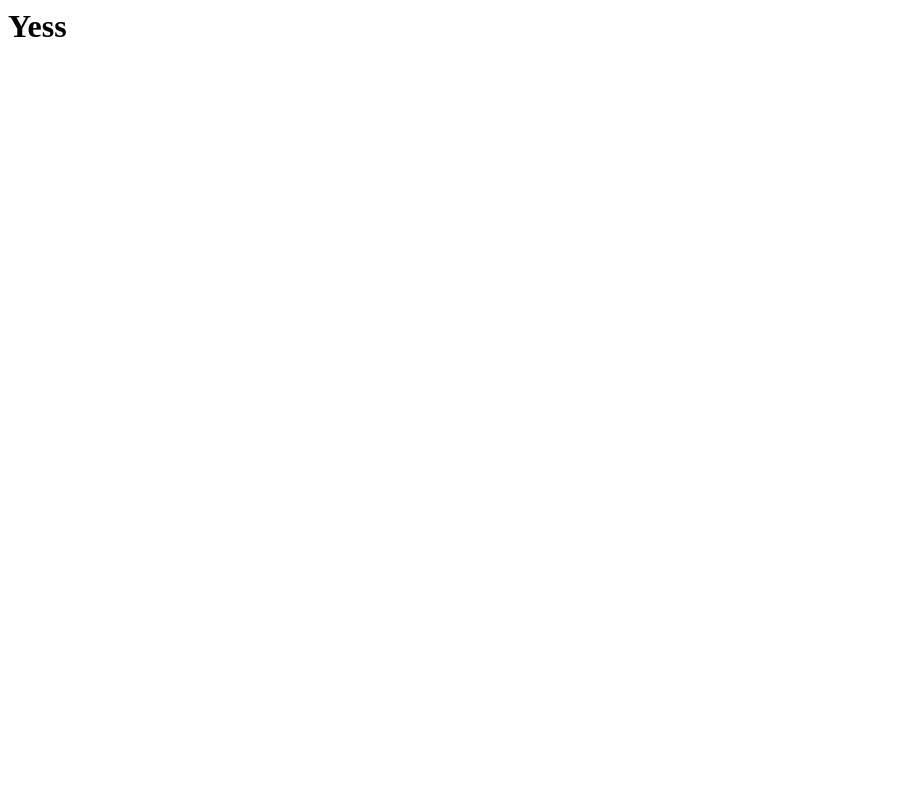
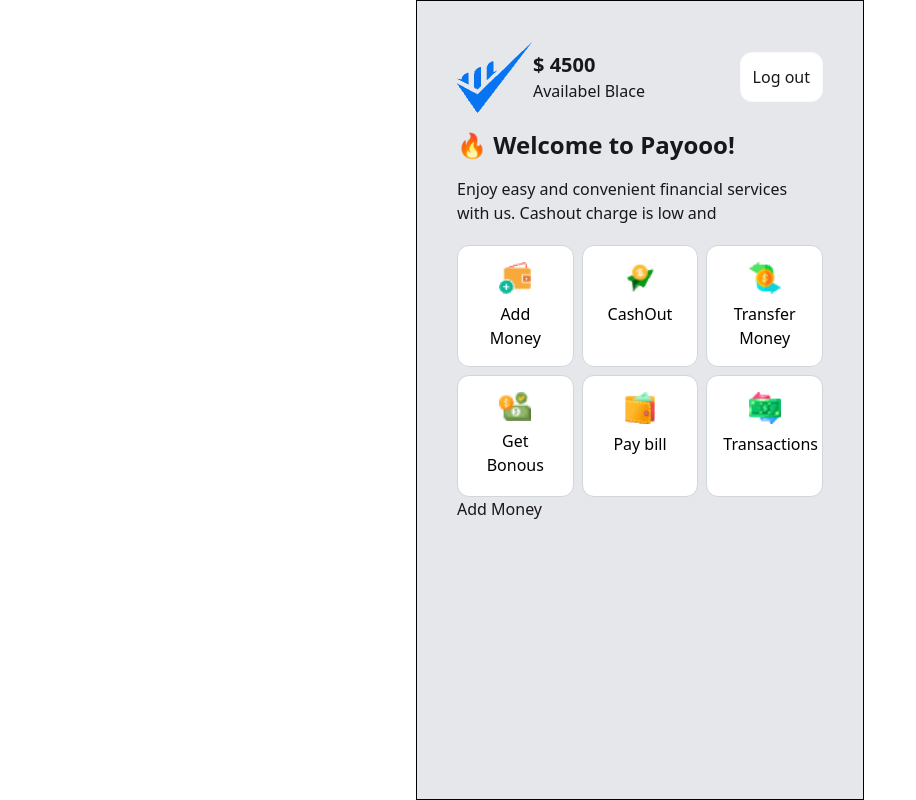
Before and after one commit to sazzadhossainshimanto/payoo-mfs, a plain HTML site: page main.html in a window 1280 px wide. Shown: the whole page, without its empty margins (0-916 px from the left). Drawn offline with nearby package versions, Linux system fonts and the light colour scheme.

Commit message:
added secont commit

```diff
--- a/main.html
+++ b/main.html
@@ -1,3 +1,62 @@
-<h1>Yess
+<!DOCTYPE html>
+<html lang="en">
+<head>
+        <meta charset="UTF-8">
+        <meta name="viewport" content="width=device-width, initial-scale=1.0">
+        <title>Document</title>
+        <link href="https://cdn.jsdelivr.net/npm/daisyui@5.0.0-beta.9/daisyui.css" rel="stylesheet" type="text/css" />
+        <script src="https://cdn.jsdelivr.net/npm/@tailwindcss/browser@4"></script>
+</head>
+<body >
+        <section class=" max-w-md min-h-screen mx-auto py-10 px-10 bg-gray-200 border border-black">
 
-</h1>
+                <header  >
+                        <nav class="flex justify-between items-center w-full ">
+                                <div class="flex justify-center items-center">
+                                        <img src="./assets/Group.png" alt="">
+                                        <div>
+                                                <h1 class="text-xl font-bold">$ <span>4500</span></h1>
+                                                <p class="text-base">Availabel Blace</p>
+                                        </div>
+                                </div>
+                                <div><button class="border border-gray-50 bg-white p-3 rounded-xl">Log out</button></div>
+                        </nav>
+                </header>
+                <main>
+                        <div>
+                                <h1 class="text-2xl font-bold mt-4 mb-4">🔥 Welcome to Payooo!</h1>
+                                <p class="text-base mb-5">Enjoy easy and convenient financial services with us. Cashout charge is low and</p>
+                        </div>
+                        <div class="grid grid-cols-3 grid-rows-2 gap-2">
+                                <div class="box border p-4 text-center items-center rounded-xl border-gray-300 bg-white w-auto h-auto">
+                                        <img class="mx-auto w-8 mb-2" src="./assets/wallet1.png" alt="">
+                                        <h3 class="text-base  text-black"> Add Money </h3>
+                                </div>
+                                <div class="box border p-4 text-center items-center rounded-xl border-gray-300 bg-white w-auto h-auto">
+                                        <img class="mx-auto w-8 mb-2" src="./assets/send1.png" alt="">
+                                        <h3 class="text-base  text-black">CashOut</h3>
+                                </div>
+                                <div class="box border p-4 text-center items-center rounded-xl border-gray-300 bg-white w-auto h-auto">
+                                        <img class="mx-auto w-8 mb-2" src="./assets/money1.png" alt="">
+                                        <h3 class="text-base  text-black">Transfer Money</h3>
+                                </div>
+                                <div class="box border p-4 text-center items-center rounded-xl border-gray-300 bg-white w-auto h-auto">
+                                        <img class="mx-auto w-8 mb-2" src="./assets/bonus1.png" alt="">
+                                        <h3 class="text-base  text-black"> Get Bonous</h3>
+                                </div>
+                                <div class="box border p-4 text-center items-center rounded-xl border-gray-300 bg-white w-auto h-auto">
+                                        <img class="mx-auto w-8 mb-2" src="./assets/purse1.png" alt="">
+                                        <h3 class="text-base  text-black">Pay bill </h3>
+                                </div>
+                                <div class="box border p-4 text-center items-center rounded-xl border-gray-300 bg-white w-auto h-auto">
+                                        <img class="mx-auto w-8 mb-2" src="./assets/transaction1.png" alt="">
+                                        <h3 class="text-base  text-black"> Transactions </h3>
+                                </div>
+                        </div>
+
+                        <h1>Add Money</h1>
+
+                </main>
+        </section>
+</body>
+</html>
```
